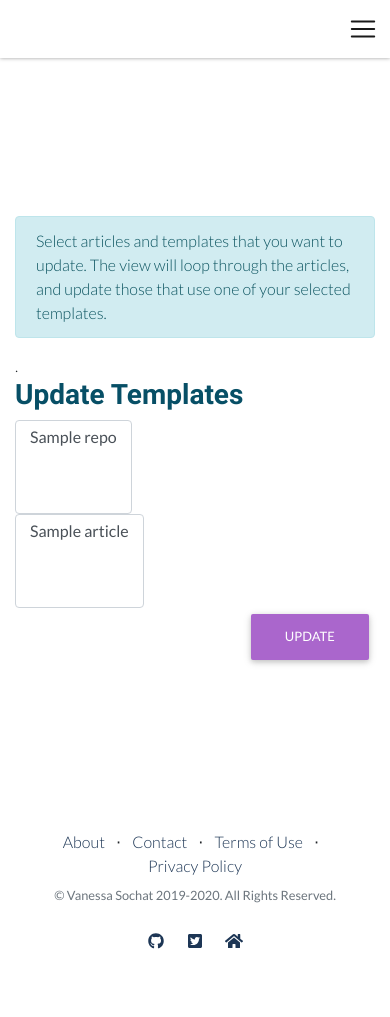
After one commit to vsoch/askci, a Django app: template askci/apps/main/templates/articles/admin_update_templates.html in a window 390 px wide. The commit adds this page. Run offline with Django 3.2, Linux system fonts and the light colour scheme; the template is opened without the code that fills it: most values are stand-ins (such as "Sample title", 1, 10 or a date in 2020); some libraries are stand-ins or nearby versions.

Commit message:
adding admin views
Signed-off-by: Vanessa Sochat <vsochat@stanford.edu>

```diff
--- a/askci/apps/base/templates/base/page.html
+++ b/askci/apps/base/templates/base/page.html
@@ -50,6 +50,15 @@
             <a class="dropdown-item" href="{{ domain }}/api/docs">API</a>
           </div>
          </li>
+        {% if request.user.is_staff or request.user.is_superuser %}<li class="nav-item dropdown">
+          <a class="nav-link dropdown-toggle" href="#" id="adminDropdown" role="button" data-toggle="dropdown" aria-haspopup="true" aria-expanded="false">
+            Admin
+        </a>
+          <div class="dropdown-menu dropdown-menu-right" aria-labelledby="adminDropdown">
+            {% if request.user.is_superuser %}<a class="dropdown-item" href="/admin">Admin Interface</a>{% endif %}
+            <a class="dropdown-item" href="{% url 'update_templates' %}">Update Templates</a>
+          </div>
+         </li>{% endif %}
         {% if request.user.is_authenticated %}<li class="nav-item dropdown">
           <a class="nav-link dropdown-toggle" href="#" id="navbarDropdown" role="button" data-toggle="dropdown" aria-haspopup="true" aria-expanded="false">
           {{ request.user.username }}
--- /dev/null
+++ b/askci/apps/main/templates/articles/admin_update_templates.html
@@ -0,0 +1,45 @@
+{% extends "base/page.html" %}
+{% load staticfiles %}
+{% load gravatar %}
+
+{% block content %}
+<div class="container" style='padding-top:200px'>
+  {% include "messages/message.html" %}
+  <div class="row">
+    <div class="col-md-12">
+      <p class="alert alert-info">Select articles and templates that you want to update. The view will loop through the articles, and update those that use one of your selected templates.</p>.
+    </div>
+  </div>
+  <div class="row">
+    <div class="col-md-12">
+      <h3 class="title">Update Templates</h3>
+    </div>
+  </div>
+  <div class="row">
+     <div class="col-md-12">
+            <form method="POST" action="{% url 'update_templates' %}">
+                {% csrf_token %}
+		<div class="input-group">
+		  <div class="input-group-prepend">
+		  <select class="custom-select" id="selectTemplates" name='templates' required multiple>
+		    {% for template in templates %}<option value="{{ template.uuid }}">{{ template.repo }}</option>{% endfor %}
+		  </select>
+		  </div>
+		</div>
+		<div class="input-group">
+		  <div class="input-group-prepend">
+		  <select class="custom-select" id="selectArticles" name='articles' required multiple>
+		    {% for article in articles %}<option value="{{ article.name }}">{{ article.name }}</option>{% endfor %}
+		  </select>
+		  </div>
+		</div>
+                   <button class="btn btn-secondary btn-small" style="float:right" type="submit">Update</button>
+            </form>
+     </div>
+  </div>
+</div>
+{% endblock %}
+{% block scripts %}
+{% include "messages/notification.html" %}
+<script src="{% static "js/cookie-token.js" %}"></script>
+{% endblock %}
--- a/askci/apps/main/urls.py
+++ b/askci/apps/main/urls.py
@@ -15,6 +15,7 @@ urlpatterns = [
     url(r"^articles/?$", views.all_articles, name="all_articles"),
     url(r"^examples/?$", views.all_examples, name="all_examples"),
     url(r"^export/?$", views.export, name="export"),
+    url(r"^update/templates/?$", views.update_templates, name="update_templates"),
     url(r"^e/article/(?P<name>.+)/?$", views.article_details, name="article_details"),
     url(r"^e/tag/(?P<tag>.+)/?$", views.tag_details, name="tag_details"),
     url(r"article/new/?$", views.new_article, name="new_article"),
--- a/askci/apps/users/models.py
+++ b/askci/apps/users/models.py
@@ -97,9 +97,9 @@ class User(AbstractUser):
         """determine if the user is logged in minimally with github-readonly
         """
         from askci.apps.users.views import get_credentials
+
         readonly = get_credentials(self, "github-readonly") is not None
         return readonly or self.has_github_create()
-
 
     def token(self):
         return get_usertoken(self)
```
Also changed, not shown: askci/apps/main/github/__init__.py (+7 -0 lines), askci/apps/main/views/__init__.py (+7 -1 lines), askci/apps/main/views/articles.py (+39 -0 lines).
